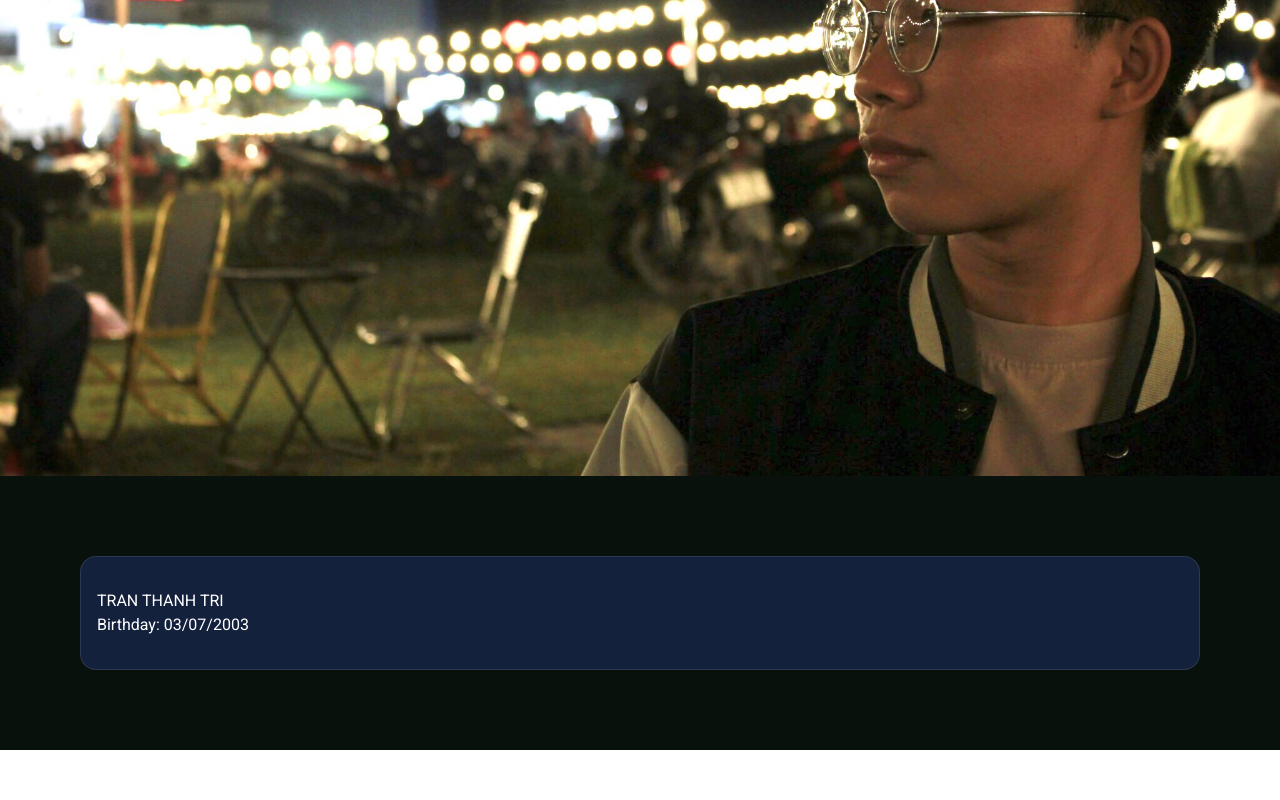
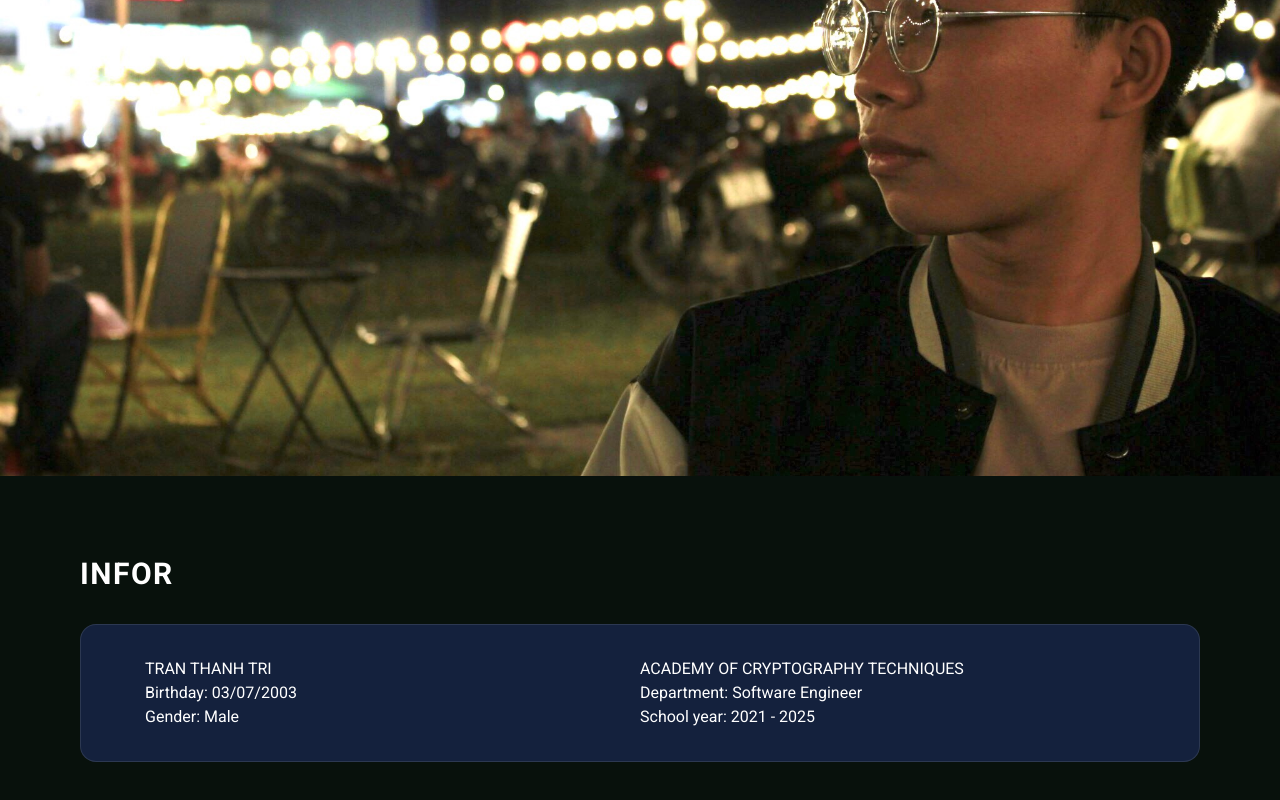
Before and after one commit to TriTran789/portfolio, a Next.js app: page / in a window 1280 px wide. Shown: the part 324-1124 px from the top of the page. Before the commit the page ends 1074 px from the top, so only its background shows below. Built offline with nearby package versions, Linux system fonts and the light colour scheme.

Commit message:
update infor

```diff
--- a/components/Infor.tsx
+++ b/components/Infor.tsx
@@ -4,13 +4,17 @@ const Infor = () => {
       id="infor"
       className="bg-[#08110c] px-4 py-20 sm:px-6 md:px-8 lg:px-20 text-white"
     >
-      <div className="bg-[#14213d] rounded-2xl w-full border border-white/10 px-4 py-8 flex flex-col lg:flex-row">
-        <div>
+      <h1 className="mb-8 text-3xl font-bold tracking-wider">INFOR</h1>
+      <div className="bg-[#14213d] rounded-2xl w-full border border-white/10 px-6 md:px-16 py-8 flex flex-col lg:flex-row gap-8 md:gap-0">
+        <div className="flex-1">
           <h1>TRAN THANH TRI</h1>
           <p>Birthday: 03/07/2003</p>
+          <p>Gender: Male</p>
         </div>
-        <div>
-
+        <div className="flex-1">
+          <h1>ACADEMY OF CRYPTOGRAPHY TECHNIQUES</h1>
+          <p>Department: Software Engineer</p>
+          <p>School year: 2021 - 2025</p>
         </div>
       </div>
     </div>
```
